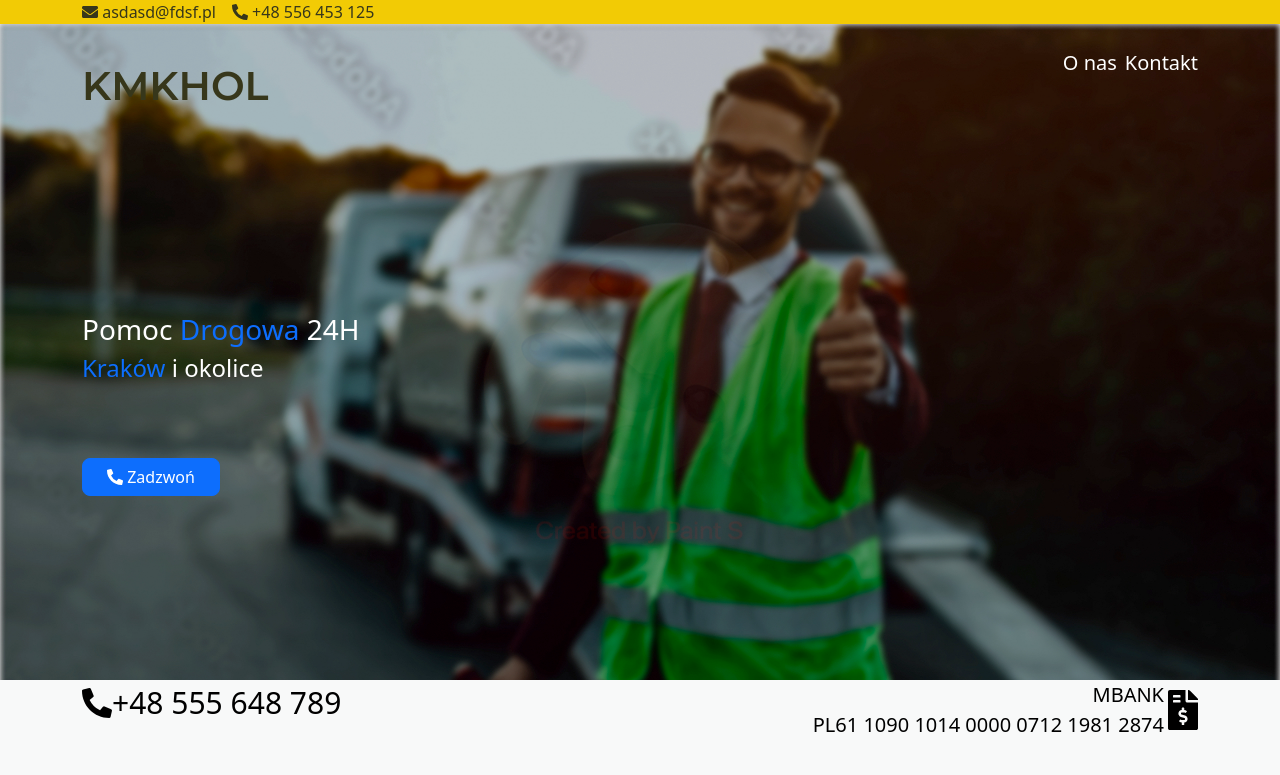
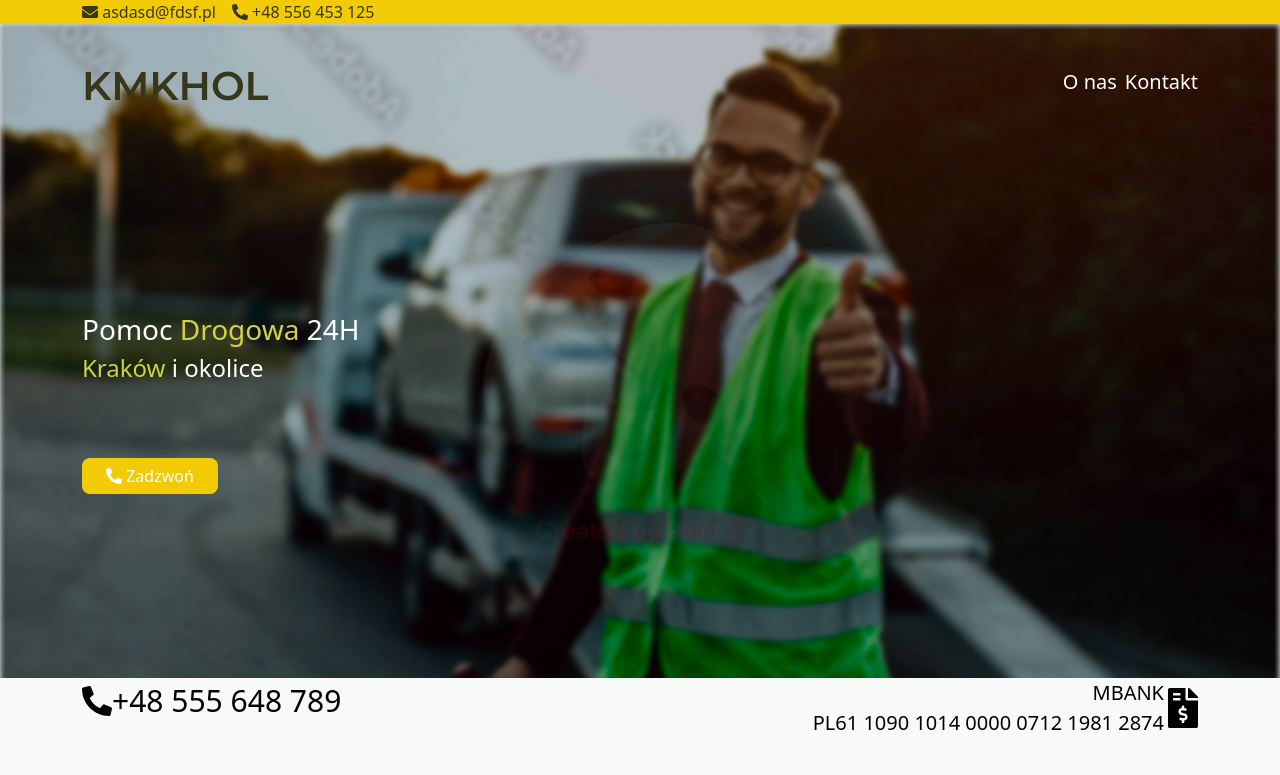
Before and after one commit to Niedzwiedz1/KMKHOL, a plain HTML site: page index.html in a window 1280 px wide. Shown: the top 775 px of the page. Drawn offline with nearby package versions, Linux system fonts and the light colour scheme.

Commit message:
content color change

```diff
--- a/index.html
+++ b/index.html
@@ -36,10 +36,10 @@
             <div  class="content mb-5">
 
                 <div class="fs-3">
-                     <div>Pomoc <span class="text-primary">Drogowa</span> 24H</div>
+                     <div>Pomoc <span style="color: rgba(207, 210, 66, 1);">Drogowa</span> 24H</div>
                 </div>
                 <div class="fs-4">
-                     <span  class="text-primary">Kraków</span> i okolice</div>
+                     <span style="color: rgba(207, 210, 66, 1);">Kraków</span> i okolice</div>
                  </div>
 
         </div>
--- a/style.css
+++ b/style.css
@@ -4,6 +4,7 @@
     background-size: 100% auto;
     background-repeat: no-repeat;
     /*height: 100%;*/
+
 }
 
 #page
@@ -27,6 +28,7 @@ body
 .navbartop
 {
     font-size: 20px;
+    align-items: center;
 }
 
 .topbar
@@ -108,4 +110,6 @@ body
 .zadzwon
 {
     margin-bottom: 11.5rem!important;
+    background-color: rgba(242, 203, 5, 1);
+    border: none;
 }
```
